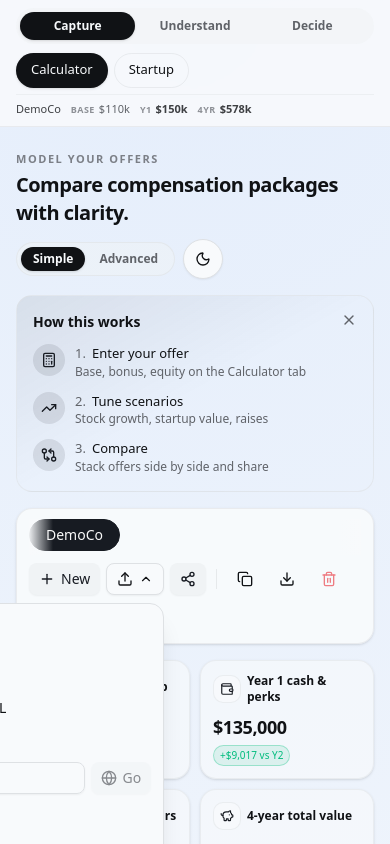
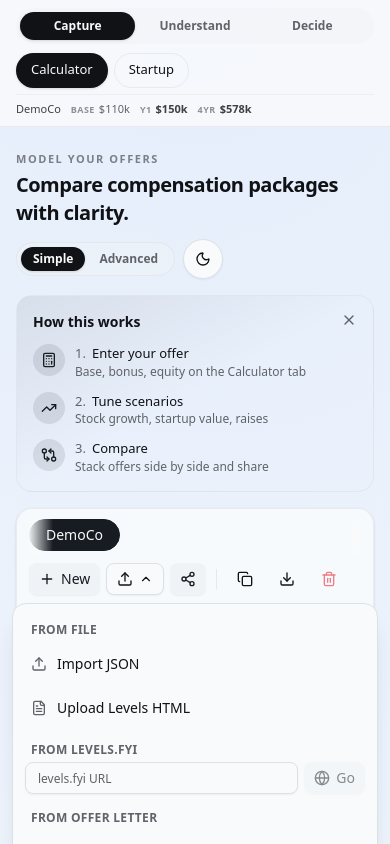
Before and after one commit to cbangera2/compensation-calculator, a Next.js app: page / in a window 390 px wide. Both pictures are taken after a click on the button 135 px from the left and 578 px from the top of the page. Shown: the top 844 px of the page. Built offline with nearby package versions, Linux system fonts and the light colour scheme.

Commit message:
fix: anchor import menu to viewport on mobile
- mobile menu was right-anchored to the trigger and clipped off the
  left edge of narrow viewports
- below sm the menu is now fixed inset-x-3 with top from the trigger's
  bounding rect; sm+ keeps absolute right-0 under the trigger

```diff
--- a/src/components/MultiOfferBar.tsx
+++ b/src/components/MultiOfferBar.tsx
@@ -84,6 +84,14 @@ function ImportMenu({
 }) {
   const [open, setOpen] = useState(false);
   const menuRef = useRef<HTMLDivElement>(null);
+  const triggerRef = useRef<HTMLButtonElement>(null);
+  // On mobile the menu is fixed-positioned to the viewport (the toolbar
+  // trigger sits too far left for a right-anchored dropdown), so capture
+  // the trigger's viewport position when opening.
+  const [menuTop, setMenuTop] = useState<number | null>(null);
+  // True when the menu should anchor to the viewport (mobile) rather than
+  // the trigger (desktop sm+).
+  const [viewportAnchored, setViewportAnchored] = useState(false);
 
   useEffect(() => {
     if (!open) return;
@@ -118,11 +126,20 @@ function ImportMenu({
   return (
     <div ref={menuRef} className="relative">
       <Button
+        ref={triggerRef}
         type="button"
         size="sm"
         variant="outline"
         className="gap-1.5"
-        onClick={() => setOpen((o) => !o)}
+        onClick={() => {
+          if (!open) {
+            const rect = triggerRef.current?.getBoundingClientRect();
+            const mobile = window.matchMedia('(max-width: 639px)').matches;
+            setViewportAnchored(mobile);
+            setMenuTop(mobile && rect ? Math.round(rect.bottom + 8) : null);
+          }
+          setOpen((o) => !o);
+        }}
         aria-expanded={open}
         aria-haspopup="menu"
         aria-label="Import offer"
@@ -135,7 +152,8 @@ function ImportMenu({
         <div
           role="menu"
           aria-label="Import offer"
-          className="absolute right-0 z-50 mt-2 max-h-[70vh] w-[min(21rem,calc(100vw-2rem))] overflow-y-auto rounded-xl border border-border bg-background p-1.5 shadow-xl"
+          style={viewportAnchored && menuTop != null ? { top: menuTop } : undefined}
+          className="fixed inset-x-3 z-50 max-h-[70vh] overflow-y-auto rounded-xl border border-border bg-background p-1.5 shadow-xl sm:absolute sm:inset-x-auto sm:right-0 sm:mt-2 sm:w-80"
         >
           <p className={sectionLabel}>From file</p>
           <label className={cn(fileInputWrapper, 'w-full')}>
```
